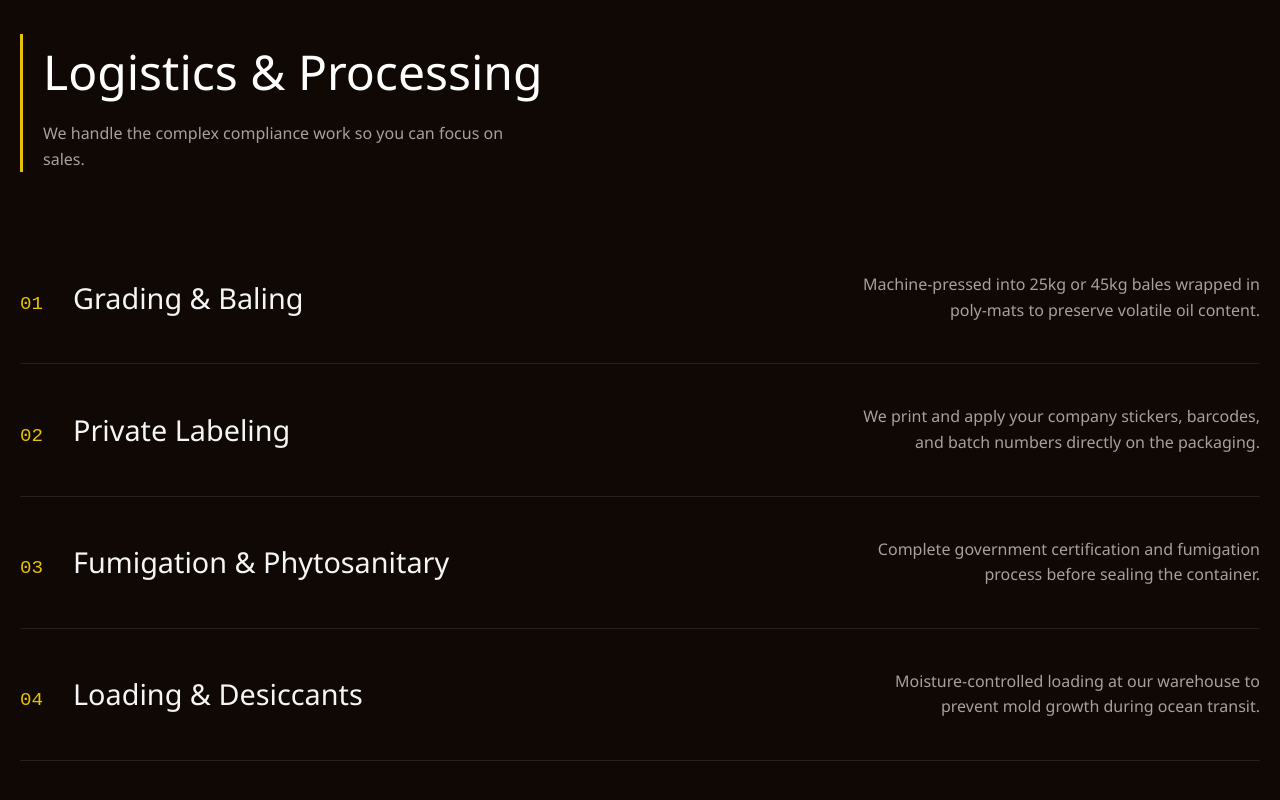
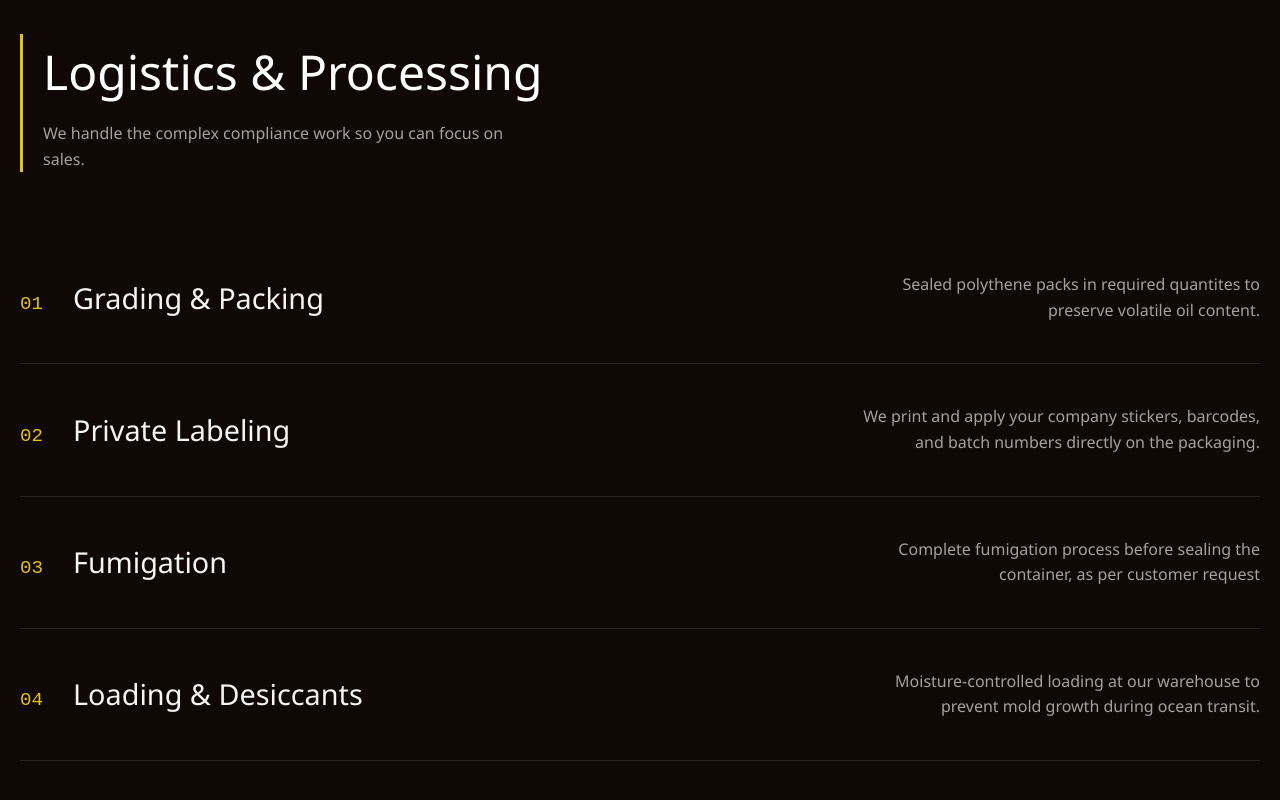
Before and after one commit to Rashid-aman/-eco-nature, a plain HTML site: page index.html in a window 1280 px wide. Shown: the part 2732-3532 px from the top of the page. Drawn offline with Linux system fonts and the light colour scheme.

Commit message:
Revise service titles and descriptions in index.html - updated html, with correct wordings
Updated service titles and descriptions for clarity.

```diff
--- a/index.html
+++ b/index.html
@@ -511,10 +511,10 @@
             <div class="service-item reveal">
                 <div class="s-left">
                     <span class="s-num">01</span>
-                    <span class="s-title">Grading & Baling</span>
+                    <span class="s-title">Grading & Packing</span>
                 </div>
                 <div class="s-desc">
-                    Machine-pressed into 25kg or 45kg bales wrapped in poly-mats to preserve volatile oil content.
+                    Sealed polythene packs in required quantites to preserve volatile oil content.
                 </div>
             </div>
 
@@ -531,10 +531,10 @@
             <div class="service-item reveal">
                 <div class="s-left">
                     <span class="s-num">03</span>
-                    <span class="s-title">Fumigation & Phytosanitary</span>
+                    <span class="s-title">Fumigation</span>
                 </div>
                 <div class="s-desc">
-                    Complete government certification and fumigation process before sealing the container.
+                    Complete fumigation process before sealing the container, as per customer request
                 </div>
             </div>
 
```
